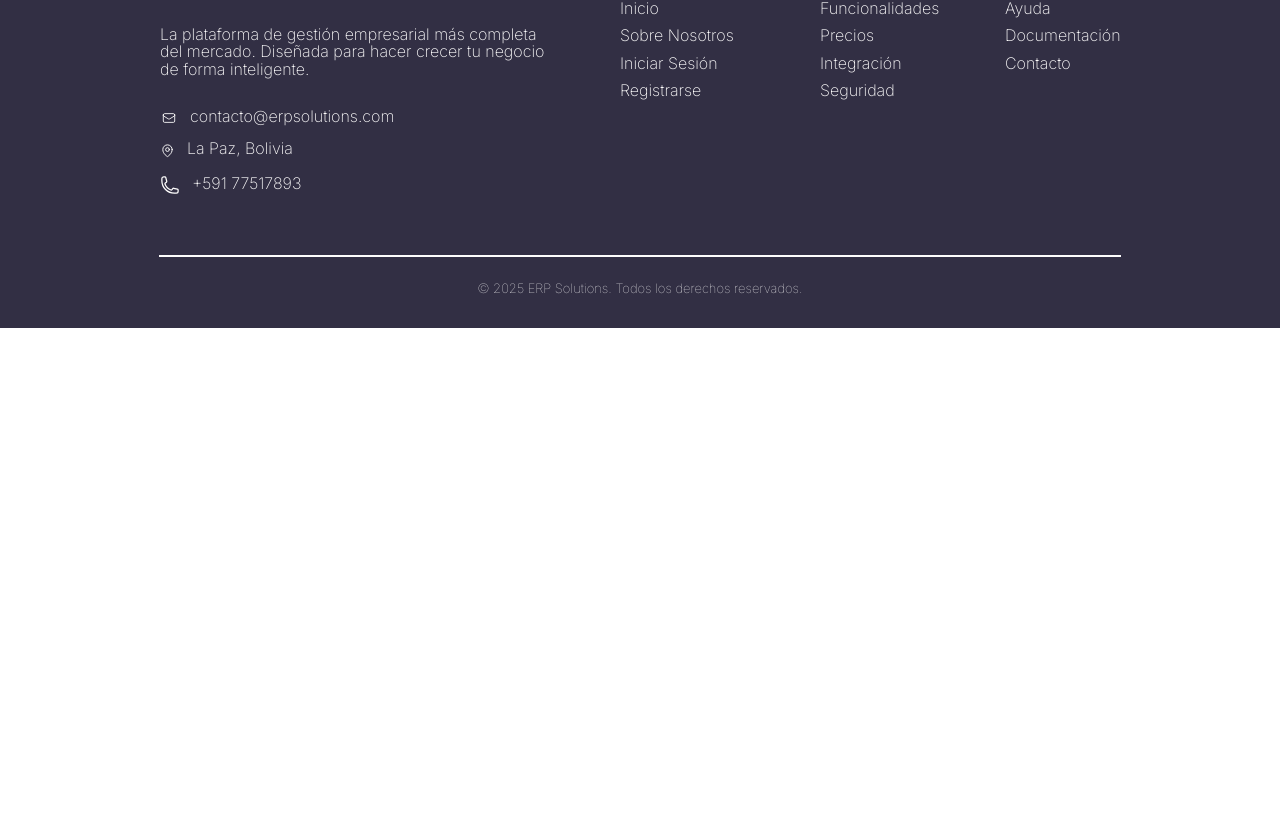
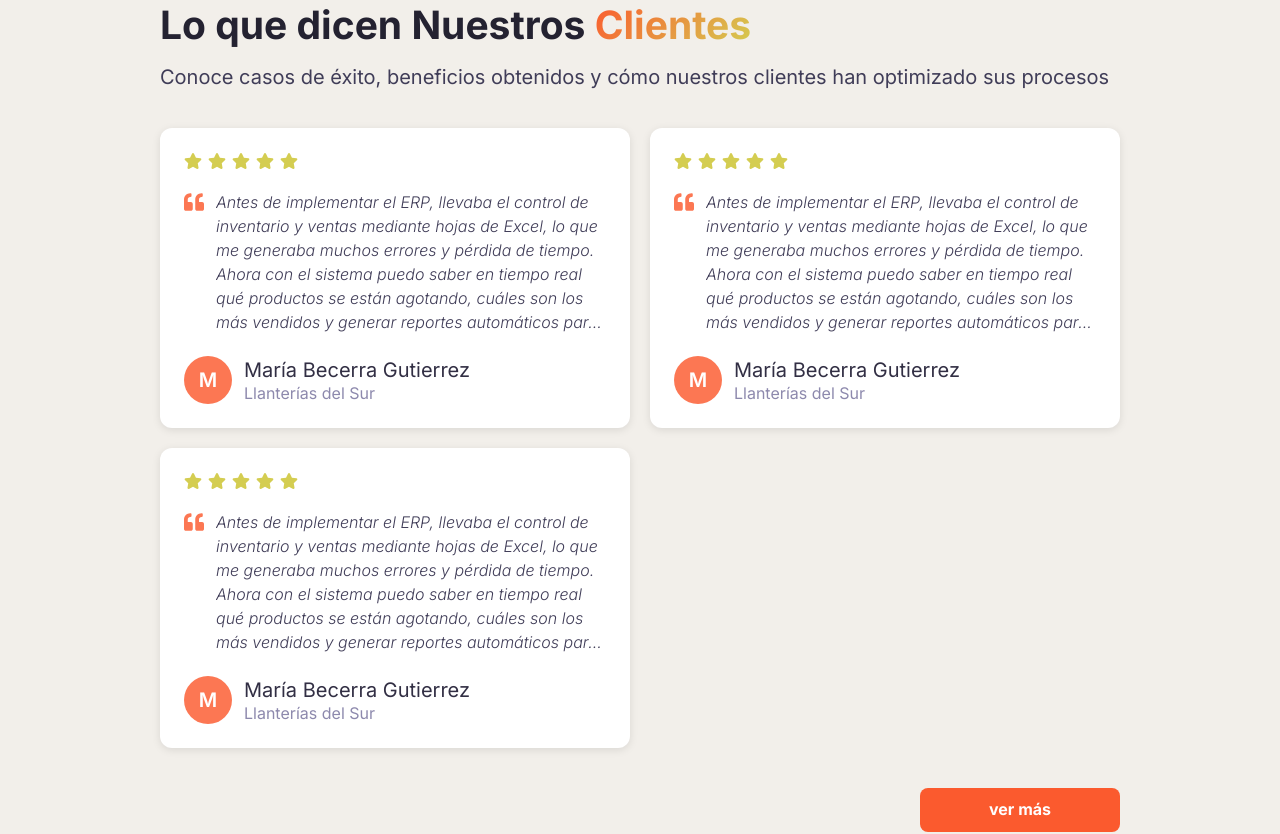
Before and after one commit to edisonCheca/INNOVAPAZ, a React (Vite) app in the folder frontend/: page / in a window 1280 px wide. Shown: the part 550-1384 px from the top of the page. Before the commit the page ends 878 px from the top, so only its background shows below. Built offline with nearby package versions, Linux system fonts and the light colour scheme.

Commit message:
feat(frontend): agregando secciones a homepage

```diff
--- a/frontend/src/components/layout/CommentSection.css
+++ b/frontend/src/components/layout/CommentSection.css
@@ -1,17 +1,17 @@
 .comment-section {
   padding: 40px 0;
-  background-color: var(--bg-50);
+  background-color: var(--bg-500);
   font-family: var(--font);
 }
 
 .comment-section__container {
-  max-width: var(--container-max-laptop);
-  padding: 40px 0px;
+  padding: 40px 16px;
   margin: 0 auto;
   width: 100%;
   display: flex;
   flex-direction: column;
   gap: 40px;
+  box-sizing: border-box;
 }
 
 .comment-section__grid {
@@ -60,13 +60,15 @@
   box-shadow: none;
 }
 
-@media (min-width: 412px) {
+@media (max-width: 411px) {
   .comment-section__container {
-    max-width: var(--container-max-mobile);
+    padding: 40px 16px;
   }
+}
 
-  .comment-section__grid {
-    gap: 20px;
+@media (min-width: 481px) {
+  .comment-section__container {
+    padding: 40px 32px;
   }
 
   .comment-section__button {
@@ -77,7 +79,7 @@
 
 @media (min-width: 768px) {
   .comment-section__container {
-    max-width: var(--container-max-tablet);
+    max-width: 680px;
   }
 
   .hero-title {
@@ -85,9 +87,10 @@
   }
 }
 
-@media (min-width: 1024px) {
+@media (min-width: 1025px) {
   .comment-section__container {
-    max-width: var(--container-max-tablet-xl);
+    padding: 40px 160px;
+    max-width: 1440px;
   }
 
   .comment-section__grid {
@@ -107,10 +110,15 @@
 
 @media (min-width: 1440px) {
   .comment-section__container {
-    max-width: var(--container-max-laptop);
+    max-width: 1440px;
   }
 
   .comment-section__grid {
     grid-template-columns: repeat(3, 1fr);
   }
+
+  .hero-title__description--body-large {
+    line-height: 1.5;
+    font-weight: 300;
+  }
 }
--- a/frontend/src/components/layout/CommentSection.tsx
+++ b/frontend/src/components/layout/CommentSection.tsx
@@ -4,7 +4,6 @@ import CommentCard from '../common/CommentCard';
 import Button from '../common/Button';
 import './CommentSection.css';
 
-// Interfaces y tipos
 interface Comment {
   id: number;
   message: string;
@@ -59,10 +58,9 @@ const CommentSection: React.FC<CommentSectionProps> = ({
   comments = defaultComments,
   showMoreButton = true,
   maxCommentsToShow,
-  onViewMore,
   className = '',
 }) => {
-  const [visibleComments, setVisibleComments] = React.useState<Comment[]>(() => {
+  const [visibleComments] = React.useState<Comment[]>(() => {
     if (maxCommentsToShow && maxCommentsToShow < comments.length) {
       return comments.slice(0, maxCommentsToShow);
     }
@@ -70,14 +68,8 @@ const CommentSection: React.FC<CommentSectionProps> = ({
   });
 
   const handleViewMore = (): void => {
-    if (onViewMore) {
-      onViewMore();
-    } else {
-      setVisibleComments(comments);
-    }
+    console.log('Botón "ver más" clickeado');
   };
-
-  const hasMoreComments: boolean = visibleComments.length < comments.length;
 
   return (
     <section className={`comment-section ${className}`}>
@@ -90,7 +82,7 @@ const CommentSection: React.FC<CommentSectionProps> = ({
           descripcionStyle="body-large"
           tituloSize={39}
           descripcionSize={20}
-          descripcionMaxWidth="600px"
+          descripcionMaxWidth="500px"
         />
 
         <div className="comment-section__grid">
@@ -106,14 +98,14 @@ const CommentSection: React.FC<CommentSectionProps> = ({
           ))}
         </div>
 
-        {showMoreButton && hasMoreComments && (
+        {showMoreButton && (
           <div className="comment-section__action">
             <Button
               title="ver más"
               hasBackground={true}
               backgroundColor="var(--acc-600)"
               textColor="var(--white)"
-              size="medium"
+              size="small"
               onClick={handleViewMore}
               className="comment-section__button"
             />
--- a/frontend/src/pages/HomePage.tsx
+++ b/frontend/src/pages/HomePage.tsx
@@ -1,4 +1,5 @@
 import React from 'react';
+import CommentSection from '../components/layout/CommentSection';
 
 const HomePage: React.FC = () => {
   return (
@@ -33,6 +34,7 @@ const HomePage: React.FC = () => {
             </div>
           </div>
         </section>
+        <CommentSection />
       </main>
     </div>
   );
```
